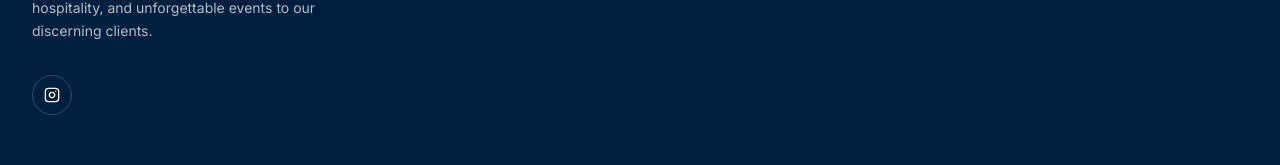
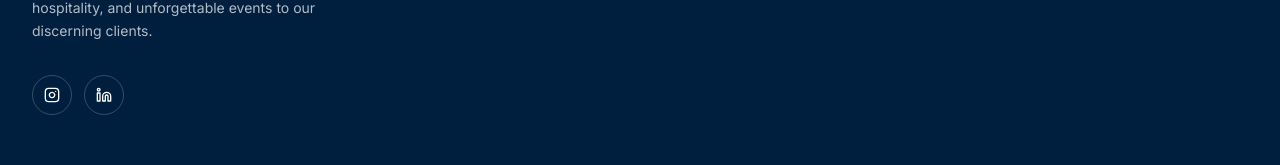
Before and after one commit to cookistayfun/website, a React (Vite) app in the folder apps/web/: page /gallery in a window 1280 px wide. Shown: the part 2193-2358 px from the top of the page. Built offline with nearby package versions, Linux system fonts and the light colour scheme; no server answers; a web font is replaced by a local one.

Commit message:
linkedin added in footer

```diff
--- a/apps/web/src/components/Footer.jsx
+++ b/apps/web/src/components/Footer.jsx
@@ -1,5 +1,5 @@
 import React from 'react';
-import { Instagram, Mail, Phone, MapPin } from 'lucide-react';
+import { Instagram, Linkedin, Mail, Phone, MapPin } from 'lucide-react';
 import { Link } from 'react-router-dom';
 
 const Footer = () => {
@@ -16,6 +16,7 @@ const Footer = () => {
             <p className="text-white/70 text-sm max-w-sm leading-relaxed mb-8">
               Bringing world-class culinary experiences, professional hospitality, and unforgettable events to our discerning clients.
             </p>
+            <div className="flex items-center gap-3">
               <a
                 href="https://instagram.com/nyglnculinary"
                 target="_blank"
@@ -25,6 +26,16 @@ const Footer = () => {
               >
                 <Instagram className="w-4 h-4" />
               </a>
+              <a
+                href="https://www.linkedin.com/in/tayfun-tarakcioglu-8234aa55/"
+                target="_blank"
+                rel="noopener noreferrer"
+                className="w-10 h-10 rounded-full border border-white/20 flex items-center justify-center text-white hover:bg-[#D4AF37] hover:border-[#D4AF37] hover:text-[#001F3F] transition-all duration-300"
+                aria-label="LinkedIn"
+              >
+                <Linkedin className="w-4 h-4" />
+              </a>
+            </div>
           </div>
 
           <div className="flex flex-col items-center md:items-start">
```
Lines whose indentation alone changed are shown as unchanged.
